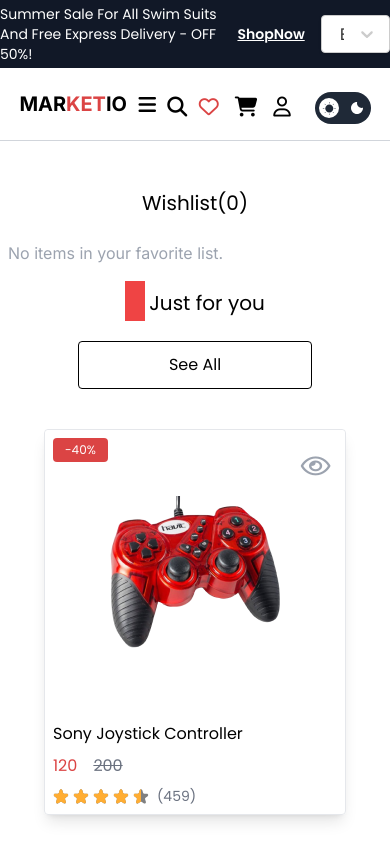
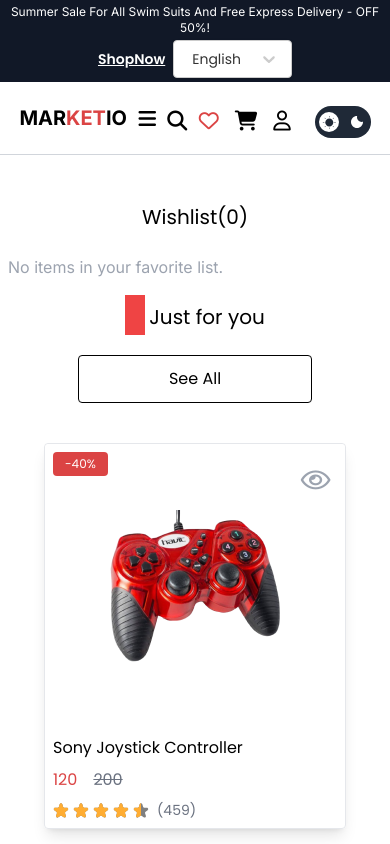
Before and after one commit to Yussif20/Marketio, a React (Vite) app: page /wishlist in a window 390 px wide. Shown: the top 844 px of the page. Built offline with nearby package versions, Linux system fonts and the light colour scheme.

Commit message:
making the top header responsive

```diff
--- a/src/App.jsx
+++ b/src/App.jsx
@@ -10,6 +10,7 @@ import SignUp from './sections/SignUp';
 import SignIn from './sections/SignIn';
 import Cart from './pages/Cart';
 import Wishlist from './pages/Wishlist';
+import ProductDetails from './pages/ProductDetails';
 
 const router = createBrowserRouter([
   {
@@ -30,6 +31,7 @@ const router = createBrowserRouter([
       },
       { path: '/cart', element: <Cart /> },
       { path: '/wishlist', element: <Wishlist /> },
+      { path: '/:id', element: <ProductDetails /> },
     ],
   },
 ]);
--- a/src/components/ProductCard.jsx
+++ b/src/components/ProductCard.jsx
@@ -1,5 +1,6 @@
 import StarRating from './StarRating';
 import { useProductContext } from '../ProductContext';
+import { Link } from 'react-router-dom';
 
 const ProductCard = ({
   discount,
@@ -33,9 +34,9 @@ const ProductCard = ({
           >
             <i className="fa-solid fa-heart fa-beat text-gray-400 hover:text-basicRed text-2xl transition-all duration-300"></i>
           </button>
-          <button className="rounded-full p-2 bg-white">
+          <Link to={`/${product.id}`} className="rounded-full p-2 bg-white">
             <i className="fa-regular fa-eye fa-bounce text-gray-400 hover:text-teal-500 text-2xl transition-all duration-300"></i>
-          </button>
+          </Link>
         </div>
         <button
           onClick={() => addToCart(product)}
--- a/src/components/TopHeader.jsx
+++ b/src/components/TopHeader.jsx
@@ -2,16 +2,14 @@ import LanguageSwitcher from './LanguageSwitcher';
 
 const TopHeader = () => {
   return (
-    <div className="w-full bg-gray-900 text-white py-1 h-13 flex gap-4 items-center justify-center dark:bg-gray-300 dark:text-gray-900">
-      <div className="text-sm leading-5 font-poppins flex gap-2">
-        <p>
-          Summer Sale For All Swim Suits And Free Express Delivery - OFF 50%!
-        </p>
+    <div className="w-full bg-gray-900 text-white py-1 sm:h-13 flex flex-col md:flex-row gap-1 md:gap-4 items-center justify-center dark:bg-gray-300 dark:text-gray-900">
+      <p className="text-center sm:text-left text-xs sm:text-sm sm:leading-5">
+        Summer Sale For All Swim Suits And Free Express Delivery - OFF 50%!
+      </p>
+      <div className="text-sm font-poppins flex items-center justify-evenly gap-2">
         <button className="font-semibold underline hover:no-underline transition-all duration-[300ms] ease-in-out">
           ShopNow
         </button>
-      </div>
-      <div>
         <LanguageSwitcher />
       </div>
     </div>
--- /dev/null
+++ b/src/pages/ProductDetails.jsx
@@ -0,0 +1,8 @@
+import { useParams } from 'react-router-dom';
+
+const ProductDetails = () => {
+  const { id } = useParams();
+  return <div>This is product: {id}</div>;
+};
+
+export default ProductDetails;
--- a/src/sections/JustForYou.jsx
+++ b/src/sections/JustForYou.jsx
@@ -36,9 +36,12 @@ const JustForYou = () => {
                   className="max-h-[200px] max-w-[200px] rounded-lg"
                 />
                 <div className="absolute top-4 right-2 flex flex-col gap-2">
-                  <button className="rounded-full p-2 bg-white">
+                  <Link
+                    to={`/${product.id}`}
+                    className="rounded-full p-2 bg-white"
+                  >
                     <i className="fa-regular fa-eye fa-bounce text-gray-400 hover:text-teal-500 text-2xl transition-all duration-300"></i>
-                  </button>
+                  </Link>
                 </div>
                 <button
                   onClick={() => addToCart(product)}
```
Also changed, not shown: 1 other file (tests, documents, lock files or other folders).
